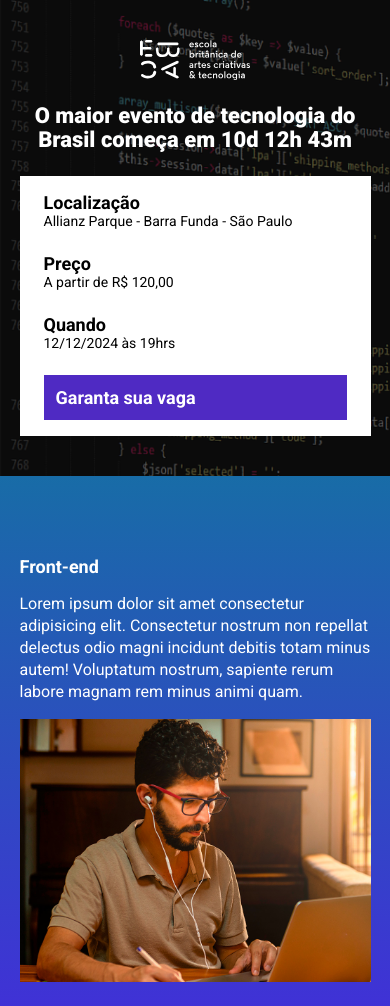
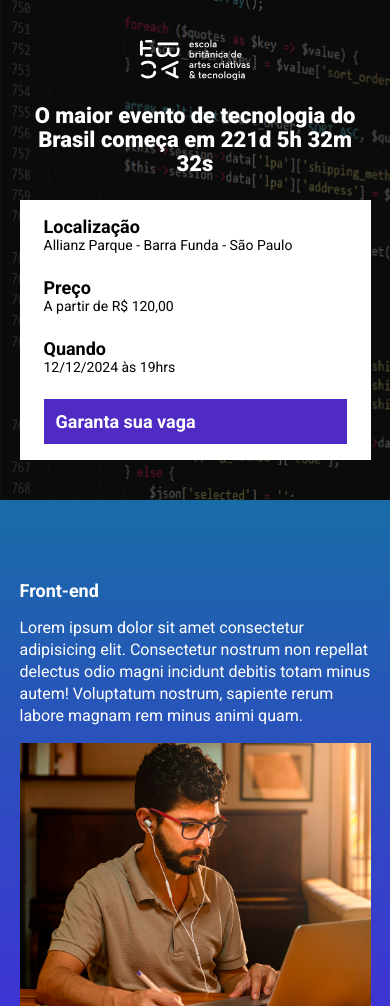
Before and after one commit to Flixz1n/ebac_techTalks, a website built with Parcel: page src/index.html in a window 390 px wide. Shown: the top 1006 px of the page. Built offline with nearby package versions, Linux system fonts and the light colour scheme.

Commit message:
criando a contagem regressiva

```diff
--- a/package.json
+++ b/package.json
@@ -2,9 +2,9 @@
   "name": "22---parcel",
   "version": "1.0.0",
   "description": "",
-  "main": "index.js",
   "scripts": {
     "dev": "parcel src/index.html src/scripts/main.js src/styles/main.scss",
+    "build": "parcel build src/index.html",
     "test": "echo \"Error: no test specified\" && exit 1"
   },
   "keywords": [],
--- a/src/index.html
+++ b/src/index.html
@@ -14,7 +14,7 @@
     <header class="hero">
         <div class="container">
             <img class="hero__logo" src="./images/ebac_logo.svg" alt="">
-            <p class="hero__text">O maior evento de tecnologia do Brasil começa em 10d 12h 43m</p>
+            <p class="hero__text">O maior evento de tecnologia do Brasil começa em <span id="contador"></span></p>
             <div class="infos-bar">
                 <ul class="infos-bar__infos">
                     <li class="infos-bar__infos__item">
--- a/src/scripts/main.js
+++ b/src/scripts/main.js
@@ -1 +1,33 @@
 AOS.init();
+
+const dataDoEvento = new Date("Dec 2, 2024 19:00:00");
+const timeStampDoEvento = dataDoEvento.getTime();
+
+const contaAsHoras = setInterval(function(){
+    const agora = new Date();
+    const timeStampAtual = agora.getTime();
+
+    const distanciaAteEvento = timeStampDoEvento - timeStampAtual;
+
+    const diasEmMs = 1000 * 60 * 60 *24;
+    const horasEmMs = 1000 * 60 * 60;
+    const minutosEmMs = 1000 * 60;
+
+
+    const diasAteEvento = Math.floor(distanciaAteEvento / diasEmMs);
+    const horasAteEvento = Math.floor((distanciaAteEvento % diasEmMs) / horasEmMs);
+    const minutosAteEvento = Math.floor((distanciaAteEvento % horasEmMs) / minutosEmMs);
+    const segundosAteEvento = Math.floor((distanciaAteEvento % minutosEmMs) / 1000);
+
+    console.log(diasAteEvento);
+    console.log(horasAteEvento);
+    console.log(minutosAteEvento);
+    console.log(segundosAteEvento);
+
+    document.getElementById("contador").innerHTML = `${diasAteEvento}d ${horasAteEvento}h ${minutosAteEvento}m ${segundosAteEvento}s`
+
+    if (distanciaAteEvento < 0 ){
+        clearInterval(contaAsHoras);
+        document.getElementById('contador').innerHTML = `Evento expirado`;
+    }
+}, 1000)
--- a/src/styles/components/_buttons.scss
+++ b/src/styles/components/_buttons.scss
@@ -1,3 +1,5 @@
+@use '../variables';
+
 .button{
     padding: 12px;
     font-size: 18px;
@@ -8,14 +10,13 @@
 
 
     &--primary {
-        color: #fff;
-        background-color: #4f2ac3;
+        color: variables.$textColor;
+        background-color: variables.$purple;
     }
 
     @media(max-width: 640px) {
         display: flex;
         width: 100%;
-        align-items: center;
     }
 
     @media(max-width: 1024px){
--- a/src/styles/main.scss
+++ b/src/styles/main.scss
@@ -9,7 +9,7 @@
     padding: 0;
     box-sizing: border-box;
     font-family: Roboto, sans-serif;
-    color: #fff;
+    color: variables.$textColor;
     list-style: none;
 }
 
```
